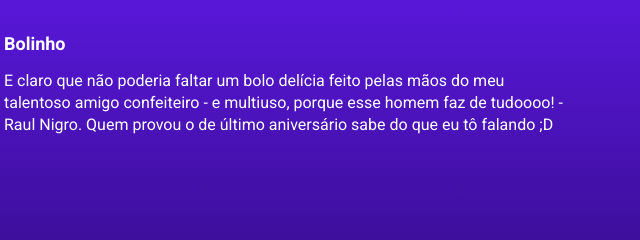
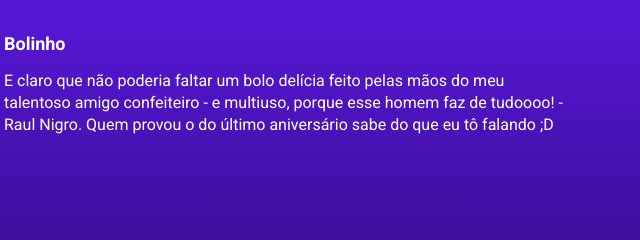
Before and after one commit to lucianafrazao/mybday, a website built with Parcel: page src/index.html in a window 1280 px wide. Shown: the part 2056-2296 px from the top of the page, 556-1196 px from the left. Built offline with nearby package versions, Linux system fonts and the light colour scheme.

Commit message:
final text alterations

```diff
--- a/src/index.html
+++ b/src/index.html
@@ -82,7 +82,7 @@
                 <p class="event__details__description">
                     E claro que não poderia faltar um bolo delícia feito pelas mãos do meu talentoso amigo confeiteiro
                     - e multiuso, porque esse homem faz de tudoooo! - Raul Nigro.
-                    Quem provou o de último aniversário sabe do que eu tô falando ;D
+                    Quem provou o do último aniversário sabe do que eu tô falando ;D
                 </p>
             </div>
             <img src="./images/cake.jpg" alt="Cake" class="event__image">
```
